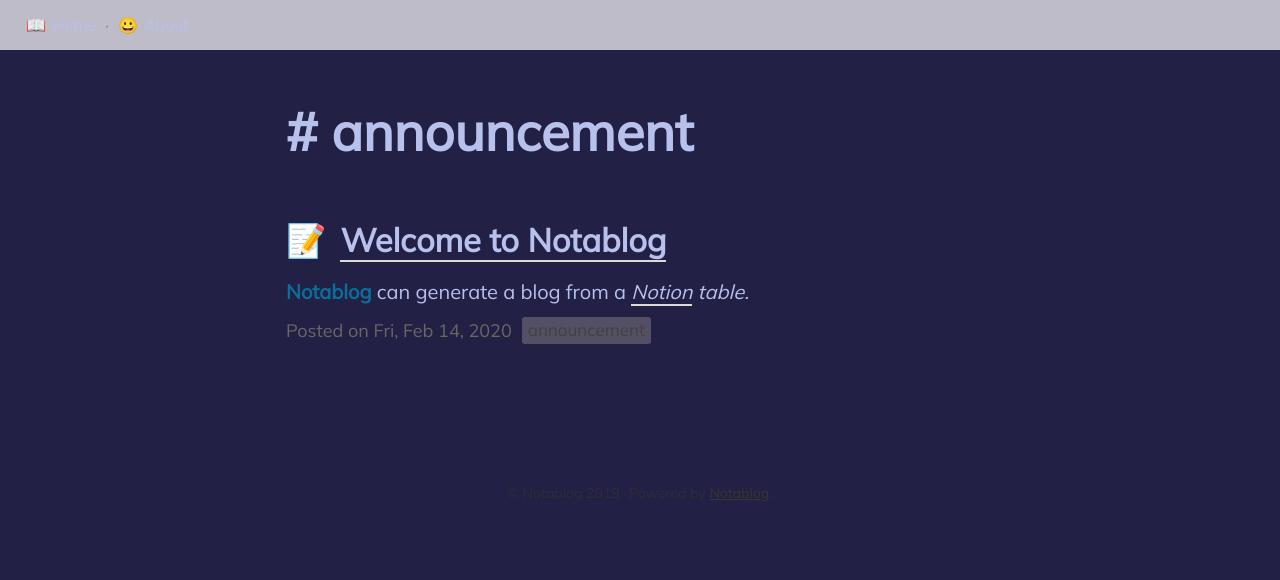
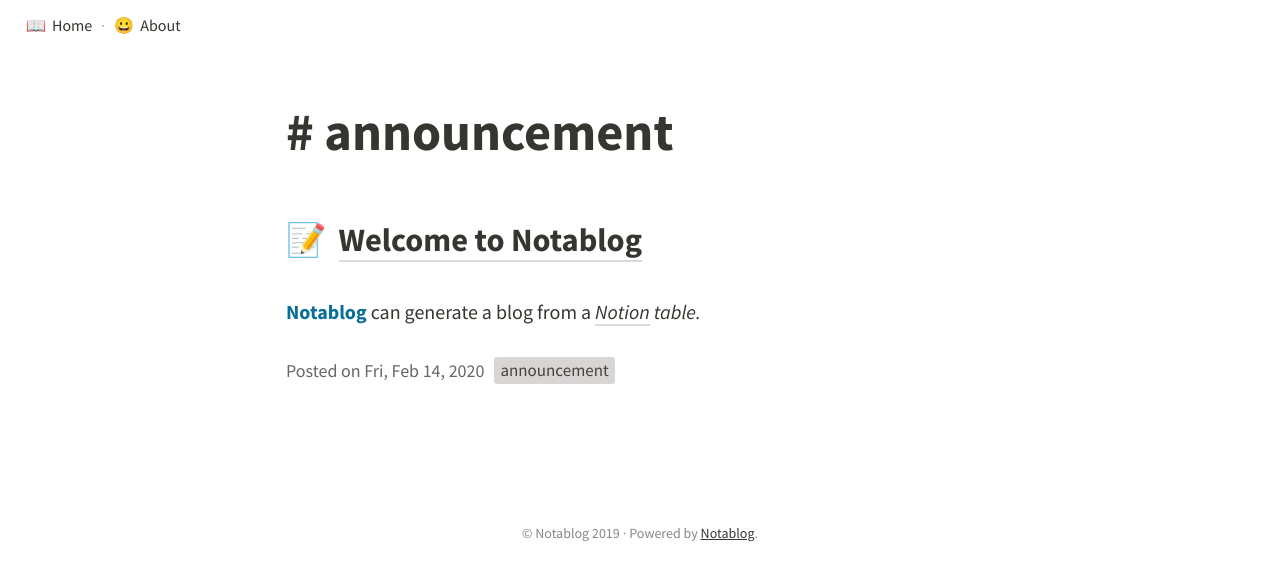
Before and after one commit to leigh-vr/leigh-vr.github.io, a plain HTML site: page tag/announcement.html in a window 1280 px wide. Drawn offline with nearby package versions, Linux system fonts and the light colour scheme; files that its build step writes are made by us from their sources.

Commit message:
added decima mono font
you're welcome

```diff
--- a/css/SourceSansPro.css
+++ b/css/SourceSansPro.css
@@ -52,3 +52,17 @@
        url('../fonts/source-sans-pro-v13-latin-700italic.woff2') format('woff2'), /* Chrome 26+, Opera 23+, Firefox 39+ */
        url('../fonts/source-sans-pro-v13-latin-700italic.woff') format('woff'); /* Chrome 6+, Firefox 3.6+, IE 9+, Safari 5.1+ */
 }
+/* Decima Mono Light */
+@font-face {
+  font-family: 'Decima Mono';
+  font-style: normal;
+  src: local('Decima Mono')
+       url('../fonts/decimamono-light-webfont.ttf') format('ttf'), /* Chrome 26+, Opera 23+, Firefox 39+ */
+}
+/* Decima Mono Bold */
+@font-face {
+  font-family: 'Decima Mono';
+  font-weight: bold;
+  src: local('Decima Mono Bold')
+       url('../fonts/decima-bold-webfont.ttf') format('ttf'); /* Chrome 6+, Firefox 3.6+, IE 9+, Safari 5.1+ */
+}
--- a/css/notablog.css
+++ b/css/notablog.css
@@ -206,7 +206,6 @@
   text-decoration: none;
 }
 
-
 .Article__Title {
   margin: 0;
   padding-bottom: 0.5rem;
@@ -221,7 +220,7 @@
 }
 
 .Article__Title>a:hover {
-  border-bottom: 2px solid hsl(351, 60%, 83%);
+  border-bottom: 2px solid hsl(45, 8%, 55%);
 }
 
 .Article__Desc {
--- a/css/theme.css
+++ b/css/theme.css
@@ -1,5 +1,5 @@
 /* Primitives */
-@import url('https://fonts.googleapis.com/css2?family=Mulish&display=swap');
+
 * {
   box-sizing: border-box;
 }
@@ -9,7 +9,7 @@
 }
 
 :root {
-  --color-text-default: rgb(184, 193, 236);
+  --color-text-default: rgb(55, 53, 47);
   --color-text-default-light: rgba(55, 53, 47, 0.6);
   --color-text-gray: rgb(155, 154, 151);
   --color-text-brown: rgb(100, 71, 58);
@@ -20,7 +20,7 @@
   --color-text-purple: rgb(105, 64, 165);
   --color-text-pink: rgb(173, 26, 114);
   --color-text-red: rgb(224, 62, 62);
-  --color-bg-default: rgb(35, 41, 70);
+  --color-bg-default: rgb(255, 255, 255);
   --color-bg-gray: rgb(235, 236, 237);
   --color-bg-gray-light: rgba(235, 236, 237, 0.3);
   --color-bg-brown: rgb(233, 229, 227);
@@ -54,10 +54,9 @@
 }
 
 body {
-  background-color: rgb(35, 32, 70);
   color: var(--color-text-default);
   fill: currentColor;
-  font-family: 'Mulish', -apple-system, 'BlinkMacSystemFont', 'Segoe UI', 'Roboto', 'Helvetica Neue', 'Arial', 'Noto Sans', sans-serif, 'Apple Color Emoji', 'Segoe UI Emoji', 'Segoe UI Symbol', 'Noto Color Emoji';
+  font-family: 'Source Sans Pro', -apple-system, 'BlinkMacSystemFont', 'Segoe UI', 'Roboto', 'Helvetica Neue', 'Arial', 'Noto Sans', sans-serif, 'Apple Color Emoji', 'Segoe UI Emoji', 'Segoe UI Symbol', 'Noto Color Emoji';
   margin: 0;
 }
 
@@ -67,6 +66,7 @@
 }
 
 p {
+  font-family: 'Decima Mono'
   margin: 0;
 }
 
@@ -827,7 +827,7 @@
 }
 
 .SemanticString__Fragment--Link:hover, .SemanticString__Fragment--Resource>a:hover {
-  border-bottom: 2px solid hsl(351, 60%, 83%);
+  border-bottom: 2px solid hsl(45, 8%, 55%);
 }
 
 .SemanticString__Fragment--Code {
```
Also changed, not shown: fonts/decima-bold-webfont.ttf (added), fonts/decimamono-light-webfont.ttf (added), tag/.html (added).
